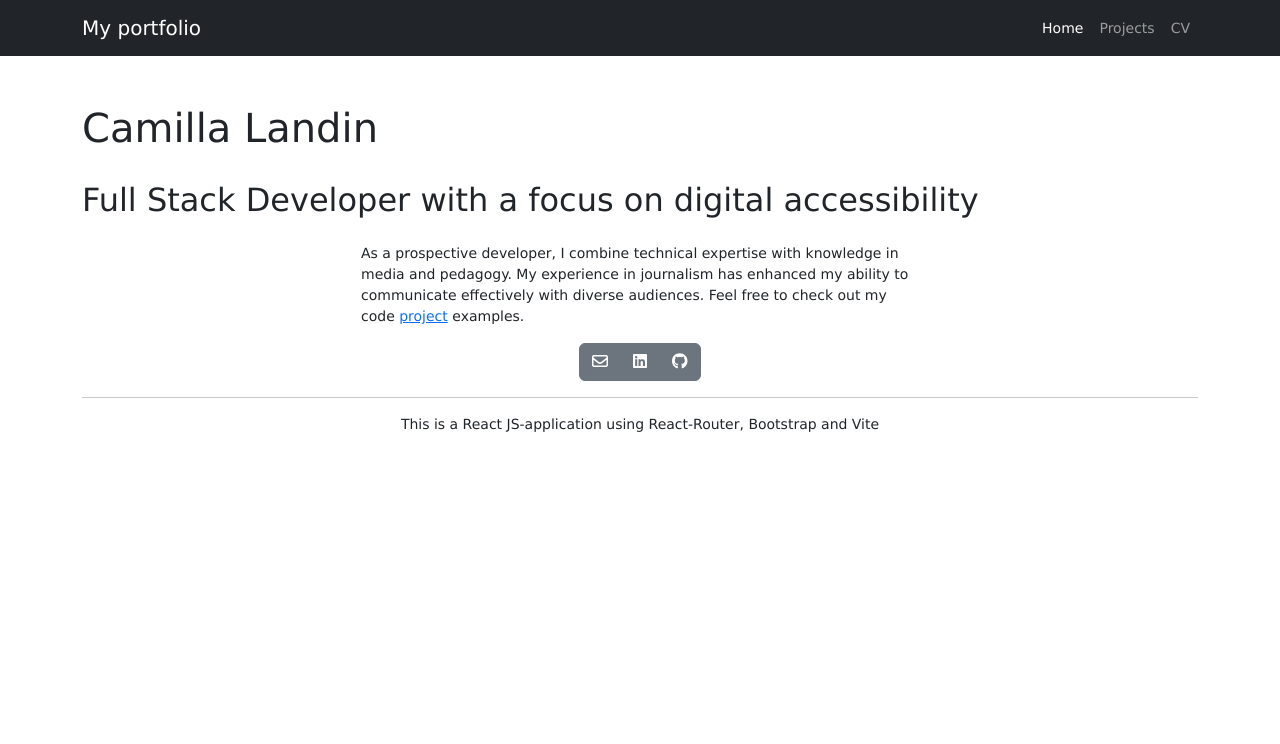
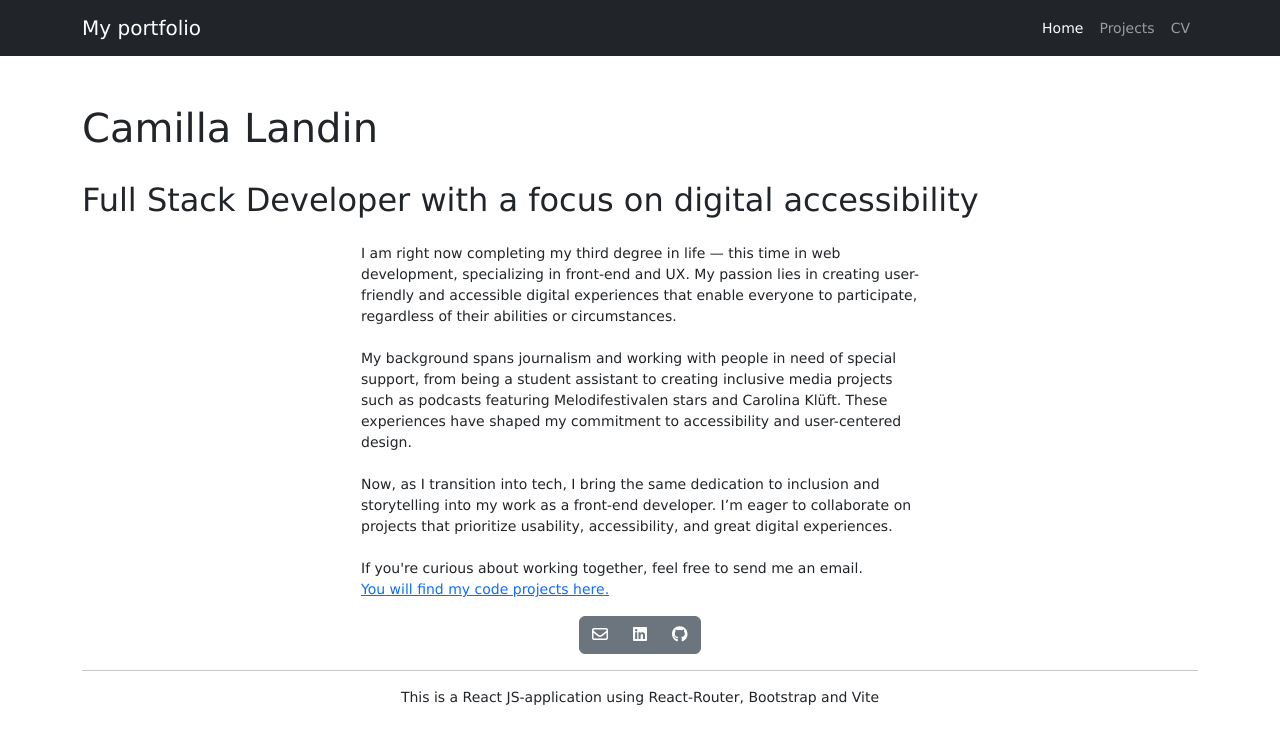
Before and after one commit to landicami/portfolio, a React (Vite) app: page / in a window 1280 px wide. Shown: the top 744 px of the page. Built offline with nearby package versions, Linux system fonts and the light colour scheme.

Commit message:
updating english cv

```diff
--- a/src/components/AboutMe.tsx
+++ b/src/components/AboutMe.tsx
@@ -6,12 +6,18 @@ const AboutMe = () => {
 			<div className="mx-auto d-flex justify-content-center text-align-center">
 				<div className="col-lg-6 col-sm-12 col-md-12">
 					<p>
-						As a prospective developer, I combine technical
-						expertise with knowledge in media and pedagogy. My
-						experience in journalism has enhanced my ability to
-						communicate effectively with diverse audiences. Feel
-						free to check out my code{" "}
-						<Link to="/projects">project</Link> examples.
+					I am right now completing my third degree in life — this time in web development, specializing in front-end and UX. My passion lies in creating user-friendly and accessible digital experiences that enable everyone to participate, regardless of their abilities or circumstances.
+					<br/>
+					<br/>
+					My background spans journalism and working with people in need of special support, from being a student assistant to creating inclusive media projects such as podcasts featuring Melodifestivalen stars and Carolina Klüft. These experiences have shaped my commitment to accessibility and user-centered design.
+					<br/>
+					<br/>
+					Now, as I transition into tech, I bring the same dedication to inclusion and storytelling into my work as a front-end developer. I’m eager to collaborate on projects that prioritize usability, accessibility, and great digital experiences.
+					<br/>
+					<br/>
+					If you're curious about working together, feel free to send me an email. {" "}
+					<br/>
+					<Link to="/projects">You will find my code projects here.</Link>
 					</p>
 				</div>
 			</div>
--- a/src/pages/CV.tsx
+++ b/src/pages/CV.tsx
@@ -19,6 +19,10 @@ const CV = () => {
 
 		<h3>Skills</h3>
 		<ul>
+			<li>Flutter</li>
+			<li>Dart</li>
+			<li>Android Studio</li>
+			<li>Figma</li>
 			<li>WCAG and EN 301 549</li>
 			<li>React</li>
 			<li>Typescript</li>
@@ -45,6 +49,7 @@ const CV = () => {
 		<h3>Internship at the Swedish Agency for Accessible Media</h3>
 
 		<p>2024-09-09 - 2024-11-15</p>
+		<p>and ongoing 2025-01-08 - 2025-04-18</p>
 
 		<p><strong>Development:</strong> Continued development of a React app. The tech stack includes JavaScript and Tailwind, with deployment via Azure DevOps. The app allows users to upload a Braille file, which the app then translates into regular text. With a screen reader and Braille display, users can read a Braille book online. The reading position is saved using cookies. Two user tests were conducted, one digital and one physical.</p>
 
@@ -60,7 +65,7 @@ const CV = () => {
 			<li>Accessible Technology, Code, and Development</li>
 			<li>Creating Accessible UX Design</li>
 		</ul>
-		<p>Supervisor: Tech Lead Julia Lindberg, <a href="mailto:julia.lindberg@mtm.se">julia.lindberg@mtm.se</a></p>
+		<p>Supervisor: Team Lead Julia Lindberg, <a href="mailto:julia.lindberg@mtm.se">julia.lindberg@mtm.se</a></p>
 
 		<h3>Relevant education</h3>
 		<p>
@@ -107,6 +112,13 @@ const CV = () => {
 		</p>
 
 		<h3>Code projects (most recent first)</h3>
+		<p>
+		<strong>Course:</strong> Degree project	<br/>
+		<strong>Duration:</strong> November 2024-January 2025<br/>
+		<strong>Technologies & Methods:</strong> Flutter, Dart, Android studio, C++, Figma	<br/>
+		This is my degreeproject for school. TripWise is your ultimate travel companion! Plan, organize, and enjoy your trips with ease — thanks to smart features that make every journey connected. Follow your favorite travelcompanion and make your trip wiser.
+		</p>
+
 		<p>
 			<strong>Course:</strong> Advanced JavaScript<br />
 			<strong>Duration:</strong> April–September 2024<br />
```
Also changed, not shown: 1 other file (tests, documents, lock files or other folders).
